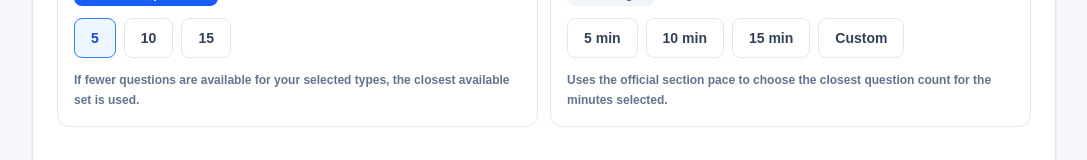
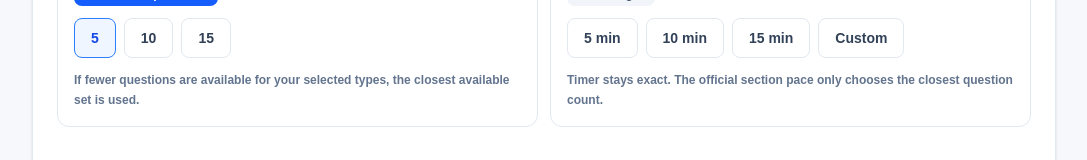
Before and after one commit to medwithrish-dot/medwithrish-site, a Next.js app: page /phloemai/question-bank/dm in a window 1280 px wide. Shown: the part 762-922 px from the top of the page, without its empty margins (96-1183 px from the left). Built offline with nearby package versions, Linux system fonts and the light colour scheme.

Commit message:
Fix custom timed practice duration

```diff
--- a/app/phloemai/_components/UCATQuestionBankClient.tsx
+++ b/app/phloemai/_components/UCATQuestionBankClient.tsx
@@ -65,6 +65,15 @@ function formatDuration(totalSeconds: number) {
   const minutes = Math.floor(totalSeconds / 60);
   const seconds = totalSeconds % 60;
   return `${minutes}:${String(seconds).padStart(2, "0")}`;
+}
+
+function normaliseMinuteTarget(value: number | string) {
+  const minutes = typeof value === "number" ? value : Number(value);
+  return Number.isFinite(minutes) ? Math.max(1, minutes) : 1;
+}
+
+function minutesToSeconds(minutes: number) {
+  return Math.max(60, Math.round(minutes * 60));
 }
 
 function sameOrder(first: string[], second: string[]) {
@@ -468,11 +477,11 @@ function SectionSetup({
   const mixedSelected = selectedSubtypeIds.length === 0;
   const selectedMinutes =
     minuteTarget === "custom"
-      ? Number(customMinutes) || 1
+      ? normaliseMinuteTarget(customMinutes)
       : minuteTarget;
   const setTime =
     lengthMode === "minutes"
-      ? Math.max(1, Math.round(selectedMinutes * 60))
+      ? minutesToSeconds(selectedMinutes)
       : questionCount * meta.secondsPerQuestion;
 
   return (
@@ -667,8 +676,8 @@ function SectionSetup({
                   </label>
                 )}
                 <p className="mt-3 text-xs font-bold leading-5 text-slate-500">
-                  Uses the official section pace to choose the closest question
-                  count for the minutes selected.
+                  Timer stays exact. The official section pace only chooses the
+                  closest question count.
                 </p>
               </div>
             </div>
@@ -872,6 +881,8 @@ function UCATQuestionBankSection({ section: validSection }: { section: UCATSecti
   const [started, setStarted] = useState(false);
   const [phase, setPhase] = useState<PracticePhase>("practice");
   const [sessionQuestions, setSessionQuestions] = useState<UCATQuestion[]>([]);
+  const [sessionTimed, setSessionTimed] = useState(false);
+  const [sessionDurationSeconds, setSessionDurationSeconds] = useState(0);
   const [timeRemaining, setTimeRemaining] = useState(0);
   const [calculatorOpen, setCalculatorOpen] = useState(false);
   const [calcDisplay, setCalcDisplay] = useState("0");
@@ -903,10 +914,13 @@ function UCATQuestionBankSection({ section: validSection }: { section: UCATSecti
 
   const meta = getUCATSectionMeta(validSection);
   const selectedMinutes =
-    minuteTarget === "custom" ? Number(customMinutes) || 1 : minuteTarget;
+    minuteTarget === "custom"
+      ? normaliseMinuteTarget(customMinutes)
+      : minuteTarget;
+  const selectedMinuteSeconds = minutesToSeconds(selectedMinutes);
   const desiredQuestionCount =
     lengthMode === "minutes"
-      ? Math.max(1, Math.round((selectedMinutes * 60) / meta.secondsPerQuestion))
+      ? Math.max(1, Math.round(selectedMinuteSeconds / meta.secondsPerQuestion))
       : questionTarget;
   const setupQuestionCount = clampQuestionCount(
     desiredQuestionCount,
@@ -914,7 +928,7 @@ function UCATQuestionBankSection({ section: validSection }: { section: UCATSecti
   );
   const setupTimeSeconds =
     lengthMode === "minutes"
-      ? Math.max(1, Math.round(selectedMinutes * 60))
+      ? selectedMinuteSeconds
       : setupQuestionCount * meta.secondsPerQuestion;
   const questions = started ? sessionQuestions : availableQuestions;
 
@@ -962,14 +976,14 @@ function UCATQuestionBankSection({ section: validSection }: { section: UCATSecti
   };
 
   useEffect(() => {
-    if (!started || !timed) return;
+    if (!started || !sessionTimed) return;
 
     const intervalId = window.setInterval(() => {
       setTimeRemaining((current) => Math.max(current - 1, 0));
     }, 1000);
 
     return () => window.clearInterval(intervalId);
-  }, [started, timed]);
+  }, [started, sessionTimed]);
 
   useEffect(() => {
     if (started && phase !== "review") {
@@ -999,6 +1013,8 @@ function UCATQuestionBankSection({ section: validSection }: { section: UCATSecti
     setPhase("practice");
     setSessionQuestions(nextQuestions);
     setDragOrder(getDragOrder(nextQuestions[0]));
+    setSessionTimed(lengthMode === "minutes" || timed);
+    setSessionDurationSeconds(setupTimeSeconds);
     setTimeRemaining(setupTimeSeconds);
     trackingEventsRef.current = [];
     questionTimingRef.current = {};
@@ -1010,8 +1026,9 @@ function UCATQuestionBankSection({ section: validSection }: { section: UCATSecti
       section: validSection,
       questionCount: nextQuestions.length,
       lengthMode,
-      timed: lengthMode === "minutes" ? true : timed,
+      timed: lengthMode === "minutes" || timed,
       seconds: setupTimeSeconds,
+      requestedMinutes: lengthMode === "minutes" ? selectedMinutes : null,
     });
   };
 
@@ -1050,6 +1067,9 @@ function UCATQuestionBankSection({ section: validSection }: { section: UCATSecti
         }}
         onCustomMinutesChange={(minutes) => {
           setCustomMinutes(minutes);
+          setLengthMode("minutes");
+          setMinuteTarget("custom");
+          setTimed(true);
           recordEvent("setup_custom_minutes", { minutes });
         }}
         onTimedChange={(nextTimed) => {
@@ -1383,8 +1403,11 @@ function UCATQuestionBankSection({ section: validSection }: { section: UCATSecti
           <h1 className="text-lg font-semibold sm:text-2xl">{meta.bankTitle}</h1>
         </div>
         <div className="flex items-center gap-2">
-          <div className="rounded-sm bg-[#00618a] px-3 py-1 text-sm font-semibold">
-            {timed ? formatDuration(timeRemaining) : "Untimed"}
+          <div
+            className="rounded-sm bg-[#00618a] px-3 py-1 text-sm font-semibold"
+            title={sessionTimed ? `Set time: ${formatDuration(sessionDurationSeconds)}` : undefined}
+          >
+            {sessionTimed ? formatDuration(timeRemaining) : "Untimed"}
           </div>
           <div className="rounded-sm bg-[#00618a] px-3 py-1 text-sm font-semibold">
             {questionIndex + 1} of {questions.length}
```
